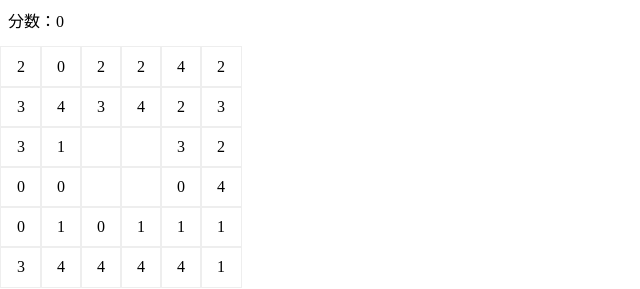
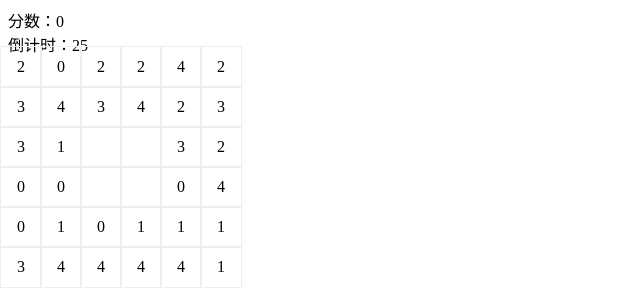
Before and after one commit to datouboy/LianLianKan, a plain HTML site: page index.html in a window 1280 px wide. Shown: the full height of the page, 0-640 px from the left. Drawn offline with nearby package versions, Linux system fonts and the light colour scheme.

Commit message:
加入关卡倒计时
加入关卡倒计时

```diff
--- a/index.html
+++ b/index.html
@@ -19,6 +19,9 @@
 	<div>
 		分数：<span id="addFraction">0</span>
 	</div>
+	<div>
+		倒计时：<span id="runTime"></span>
+	</div>
 </body>
 <script type="text/javascript" src="js/main.js"></script>
 </html>
--- a/js/main.js
+++ b/js/main.js
@@ -11,8 +11,10 @@ var imgElement = ['t1','t2','t3','t4','t5'];
 
 //关卡
 var level = 0;
-
+//计分
 var fraction = 0;
+//计时函数
+var timeOut;
 
 //关卡地图，目前2个关卡
 var levelMap = [];
@@ -48,6 +50,8 @@ levelMap[2] = [
 	[1,1,1,1,1,1,1,1,1,1],
 	[1,1,1,1,1,1,1,1,1,1]
 ]
+//关卡地图对应的时间
+var levelMapTime = [30, 60, 70];
 
 //设置棋盘
 var Stage = {
@@ -199,6 +203,28 @@ function pushImg(levelMap_i){
 				$('#img_'+j+'_'+i).html(type_i);
 			}
 		}
+	}
+	getRunTime(levelMap_i);
+}
+
+//倒计时
+function getRunTime(levelMap_i){
+	var allTime = levelMapTime[levelMap_i];
+	$('#runTime').html(allTime);
+	timeOut = setInterval(function(){
+		timeReduce();
+	},1000);
+
+	function timeReduce(){
+		console.log(levelMap_i);
+		if(allTime == 0){
+			timeOut = clearInterval(timeOut);
+			//时间结束，游戏失败
+			gameOver();
+		}else{
+			allTime--;
+		}
+		$('#runTime').html(allTime);
 	}
 }
 
@@ -529,6 +555,8 @@ function removeImg(){
 	//游戏胜利
 	function isWinner(){
 		if(checkWinner()){
+			//重置计时器
+			timeOut = clearInterval(timeOut);
 			//如果没到最后一关，则初始化下一关卡
 			if(level == levelMap.length-1){
 				alert('恭喜通关！');
@@ -622,6 +650,13 @@ function addFraction(){
 	$('#addFraction').html(fraction);
 }
 
+//游戏失败结束
+function gameOver(){
+	$('#clickBox > li').unbind();
+	$(clickBox).html('');
+	alert("GameOver");
+}
+
 //根据游戏关卡初始化游戏
 function resertGame(level_i){
 	//删除绑定的事件
```
